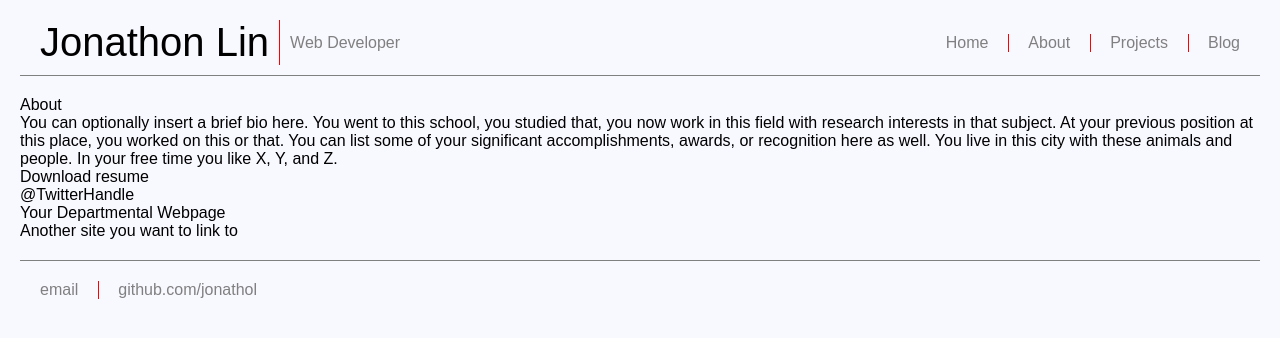
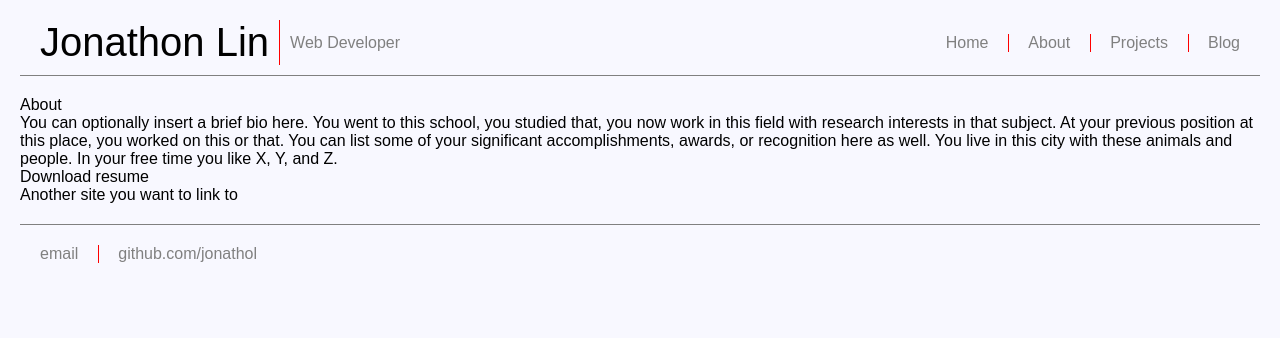
Before and after one commit to jonathol/jonathol.github.io, a Jekyll site: the page built from about/index.html, in a window 1280 px wide. Shown: the top 338 px of the page. Built offline with Jekyll 4.4.1, drawn with Linux system fonts in a browser that asks for light colours; some web fonts are replaced.

Commit message:
update about

```diff
--- a/about/index.html
+++ b/about/index.html
@@ -19,8 +19,6 @@ title: About Jonathon Lin
 			<a href="resume.pdf" class="download" title="Download resume as PDF" download>Download resume</a>
 
 			<ul class="contacts">
-				<li><a href="#">@TwitterHandle</a></li>
-				<li><a href="#">Your Departmental Webpage</a></li>
 				<li><a href="#">Another site you want to link to</a></li>
 			</ul>
 		</div>
```
